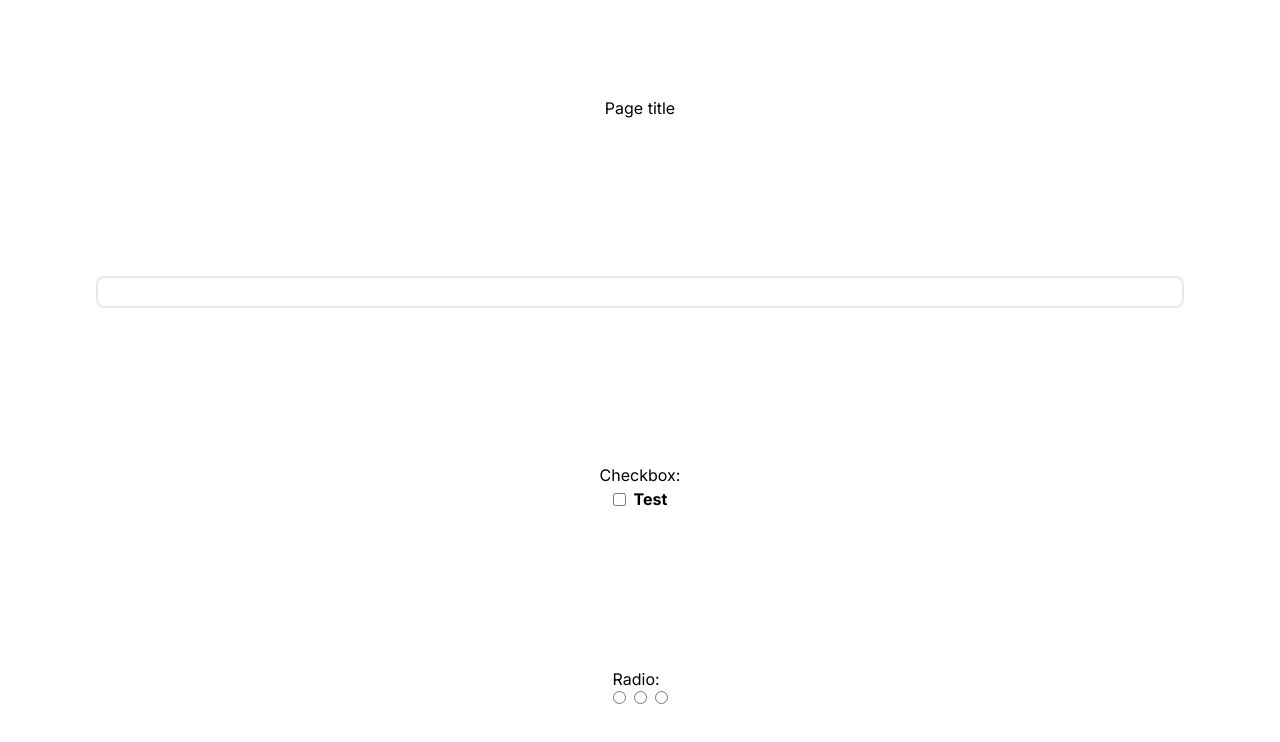
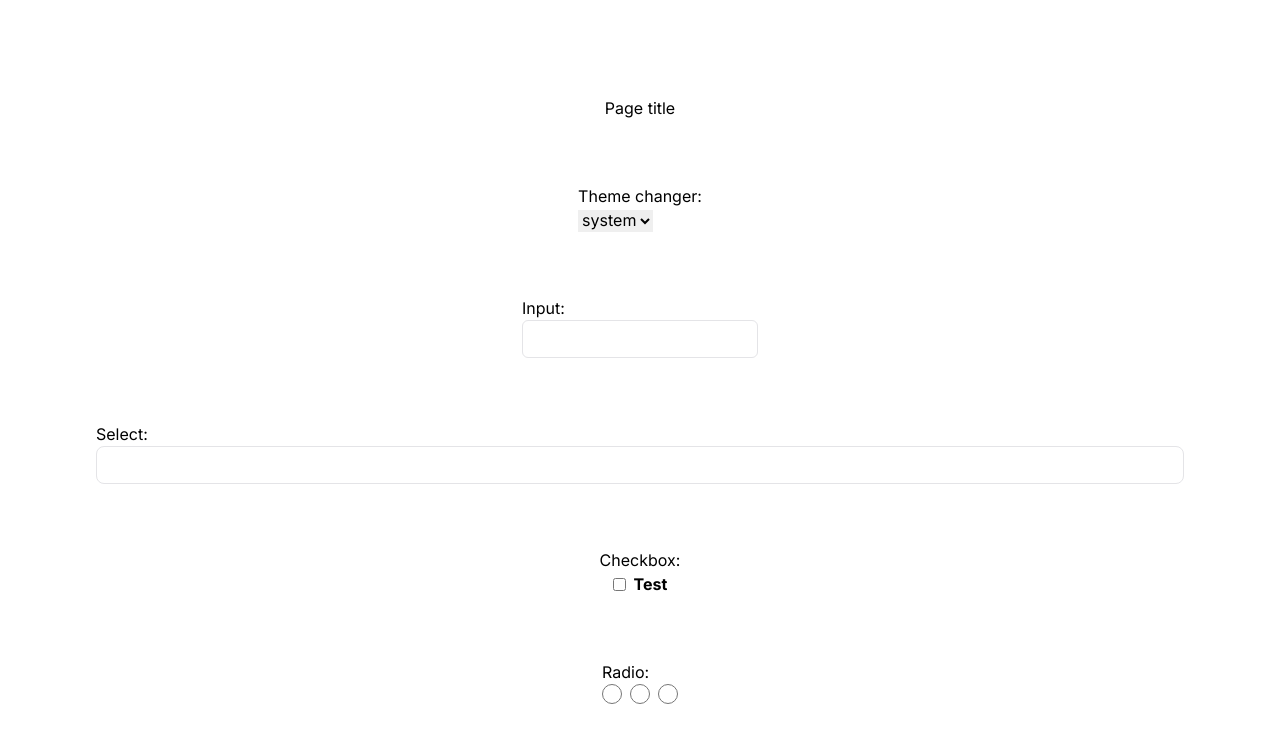
Before and after one commit to DeveloperMatheus/rice-n-beans, a Next.js app: page / in a window 1280 px wide. Shown: the top 742 px of the page. Built offline with nearby package versions, Linux system fonts and the light colour scheme.

Commit message:
better fundamental components

```diff
--- a/src/app/layout.tsx
+++ b/src/app/layout.tsx
@@ -1,22 +1,29 @@
-import type { Metadata } from 'next'
-import { Inter } from 'next/font/google'
-import './globals.css'
+import type { Metadata } from "next";
+import { Inter } from "next/font/google";
+import "./globals.css";
+import { ThemeProvider } from "~/components/Theme/ThemeProvider";
 
-const inter = Inter({ subsets: ['latin'] })
+const inter = Inter({ subsets: ["latin"] });
 
 export const metadata: Metadata = {
-  title: 'Create Next App',
-  description: 'Generated by create next app',
-}
+  title: "Create Next App",
+  description: "Generated by create next app",
+};
 
 export default function RootLayout({
   children,
 }: {
-  children: React.ReactNode
+  children: React.ReactNode;
 }) {
   return (
-    <html lang="en">
-      <body className={inter.className}>{children}</body>
+    <html lang="en" suppressHydrationWarning>
+      <body className={inter.className}>
+        <ThemeProvider attribute="class" enableSystem disableTransitionOnChange>
+          {/* <Header /> */}
+          {children}
+          {/* <Toaster /> */}
+        </ThemeProvider>
+      </body>
     </html>
-  )
+  );
 }
--- a/src/app/page.tsx
+++ b/src/app/page.tsx
@@ -3,12 +3,36 @@ import { FormCheckbox } from "~/components/Form/FormCheckbox";
 import { FormInput } from "~/components/Form/FormInput";
 import { FormLabel } from "~/components/Form/FormLabel";
 import { FormRadio } from "~/components/Form/FormRadio";
+import { FormSelect } from "~/components/Form/FormSelect";
+import { ThemeDropdown } from "~/components/Theme/ThemeDropdown";
 
 export default function Home() {
   return (
     <main className="flex min-h-screen flex-col items-center justify-between p-24">
       <h2>Page title</h2>
-      <FormInput />
+
+      <div>
+        <h2>Theme changer: </h2>
+        <ThemeDropdown />
+      </div>
+
+      <div>
+        <h2>Input: </h2>
+        <FormInput />
+      </div>
+
+      <div className="w-full">
+        <h2>Select:</h2>
+        <div className="flex flex-row items-center justify-center">
+          <FormSelect>
+            <option defaultChecked hidden></option>
+            <option>Test1</option>
+            <option>Test2</option>
+            <option>Test3</option>
+            <option>Test4</option>
+          </FormSelect>
+        </div>
+      </div>
 
       <div>
         <h2>Checkbox:</h2>
--- a/src/components/Form/FormInput/styles.ts
+++ b/src/components/Form/FormInput/styles.ts
@@ -1,12 +1,5 @@
 import { cva } from "class-variance-authority";
 
 export const inputStyles = cva(
-  "block h-standard w-full appearance-none rounded-lg border-2 border-shape_green focus:border-shape_green_2 px-3 py-1 placeholder-gray-500 placeholder:font-normal font-normal text-sm text-gray-500 focus:outline-none focus:z-10 disabled:opacity-50 disabled:cursor-not-allowed",
-  {
-    variants: {
-      isReadOnly: {
-        true: "opacity-50 cursor-not-allowed",
-      },
-    },
-  }
+  "appearance-none w-full rounded-lg w-full rounded-md border border-zinc-200 bg-white px-3 py-2 text-sm ring-offset-white file:border-0 file:bg-transparent file:text-sm file:font-medium placeholder:text-zinc-500 focus-visible:outline-none focus-visible:ring-2 focus-visible:ring-zinc-950 focus-visible:ring-offset-2 disabled:cursor-not-allowed disabled:opacity-50 dark:border-zinc-800 dark:bg-zinc-950 dark:ring-offset-zinc-950 dark:placeholder:text-zinc-400 dark:focus-visible:ring-zinc-300"
 );
--- a/src/components/Form/FormRadio/styles.ts
+++ b/src/components/Form/FormRadio/styles.ts
@@ -1,3 +1,5 @@
 import { cva } from "class-variance-authority";
 
-export const radioStyles = cva("accent-blue-600 dark:accent-white");
+export const radioStyles = cva(
+  "w-5 h-5 accent-black dark:accent-white disabled:cursor-not-allowed disabled:opacity-50"
+);
--- a/src/components/Form/FormSelect/styles.ts
+++ b/src/components/Form/FormSelect/styles.ts
@@ -1,15 +1,5 @@
 import { cva } from "class-variance-authority";
 
 export const selectStyles = cva(
-  "text-default appearance-none text-sm flex justify-between items-center w-full h-11 rounded-lg pl-3 pr-9 py-1 border-2 focus:ring-blue-500 focus:border-primary border-gray-200 dark:bg-white dark:focus:ring-blue-500 dark:focus:border-primary",
-  {
-    variants: {
-      isDisabled: {
-        true: "opacity-50 cursor-not-allowed",
-      },
-      isReadOnly: {
-        true: "opacity-50 cursor-not-allowed",
-      },
-    },
-  }
+  "w-full appearance-none rounded-lg border border-zinc-200 bg-white px-3 py-2 text-sm ring-offset-white placeholder:text-zinc-500 focus:outline-none focus:ring-2 focus:ring-zinc-950 focus:ring-offset-2 disabled:cursor-not-allowed disabled:opacity-50 dark:border-zinc-800 dark:bg-zinc-950 dark:ring-offset-zinc-950 dark:placeholder:text-zinc-400 dark:focus:ring-zinc-300"
 );
--- /dev/null
+++ b/src/components/Theme/ThemeDropdown/index.tsx
@@ -0,0 +1,27 @@
+"use client";
+
+import { useTheme } from "next-themes";
+import { useEffect, useState } from "react";
+
+export function ThemeDropdown() {
+  const { theme, setTheme } = useTheme();
+  const [isMounted, setIsMounted] = useState(false);
+
+  useEffect(() => {
+    setIsMounted(true);
+  }, []);
+
+  if (!isMounted) {
+    return null;
+  }
+
+  return (
+    <select onChange={(evt) => setTheme(evt.target.value)}>
+      <option value="" hidden defaultChecked>
+        {theme}
+      </option>
+      <option value="dark">Dark</option>
+      <option value="light">Light</option>
+    </select>
+  );
+}
--- /dev/null
+++ b/src/components/Theme/ThemeProvider/index.tsx
@@ -0,0 +1,8 @@
+"use client";
+
+import { ThemeProvider as NextThemesProvider } from "next-themes";
+import { type ThemeProviderProps } from "next-themes/dist/types";
+
+export function ThemeProvider({ children, ...props }: ThemeProviderProps) {
+  return <NextThemesProvider {...props}>{children}</NextThemesProvider>;
+}
--- a/tailwind.config.ts
+++ b/tailwind.config.ts
@@ -1,6 +1,7 @@
 import type { Config } from "tailwindcss";
 
 const config: Config = {
+  darkMode: ["class", "[class~='dark']"],
   content: [
     "./src/pages/**/*.{js,ts,jsx,tsx,mdx}",
     "./src/components/**/*.{js,ts,jsx,tsx,mdx}",
```
